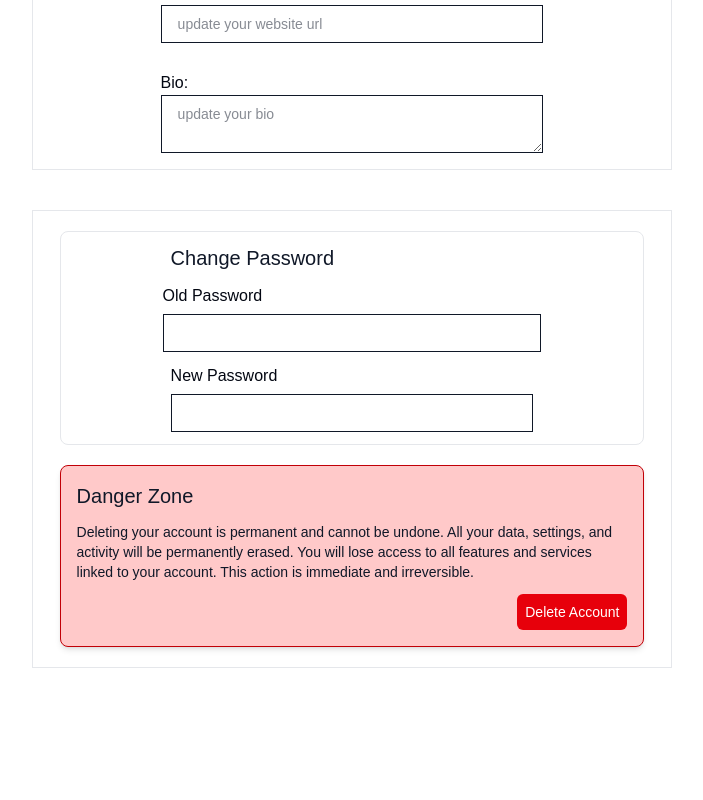
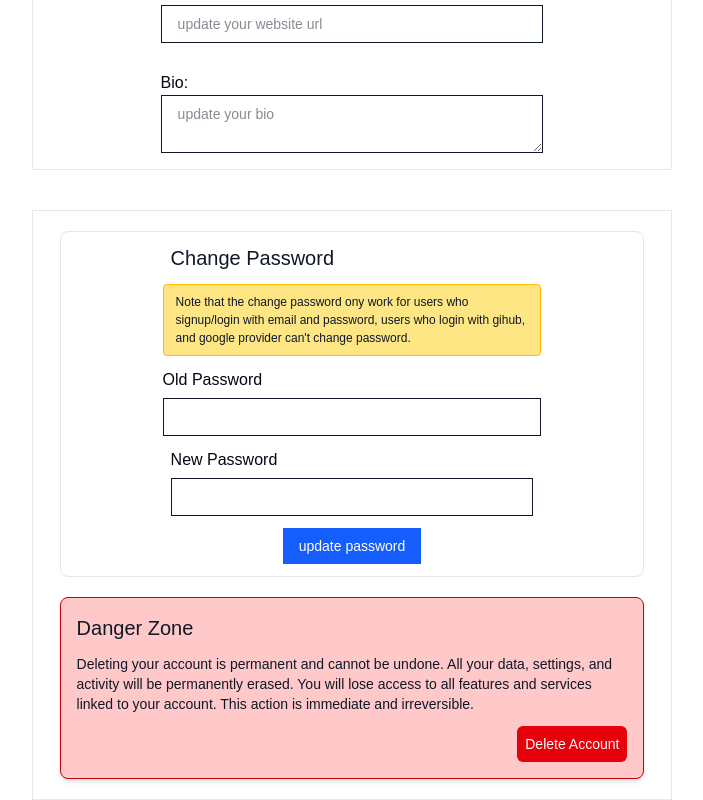
Before and after one commit to Jaycode01/DevCollab, a Next.js app: page /edit-profile in a window 1280 px wide. Shown: the part 806-1606 px from the top of the page, without its empty margins (288-991 px from the left). Before the commit the page ends 1474 px from the top, so only its background shows below. Built offline with nearby package versions, Linux system fonts and the light colour scheme; no server answers; a web font is replaced by a local one.

Commit message:
Add password change functionality to EditProfile component

```diff
--- a/src/app/edit-profile/page.tsx
+++ b/src/app/edit-profile/page.tsx
@@ -2,7 +2,14 @@
 
 import { useEffect, useState } from "react";
 import { doc, getDoc, updateDoc, setDoc } from "firebase/firestore";
-import { getAuth, onAuthStateChanged, User } from "firebase/auth";
+import {
+  getAuth,
+  onAuthStateChanged,
+  User,
+  EmailAuthProvider,
+  reauthenticateWithCredential,
+  updatePassword,
+} from "firebase/auth";
 import { app, db } from "../auth/config";
 import { useRouter } from "next/navigation";
 
@@ -78,6 +85,26 @@ export default function EditProfile() {
       websiteUrl: formData.websiteUrl,
     });
     router.push("/profile");
+  };
+
+  const handlePasswordChange = async () => {
+    if (!authUser || !oldPassword || !newPassword) return;
+
+    try {
+      const credential = EmailAuthProvider.credential(
+        authUser.email!,
+        oldPassword
+      );
+      await reauthenticateWithCredential(authUser, credential);
+      await updatePassword(authUser, newPassword);
+
+      alert("Password updated successfully!");
+      setOldPassword("");
+      setNewPassword("");
+    } catch (error) {
+      console.error("Password update failed:", error);
+      alert("Old Password is incorrect or something went wrong");
+    }
   };
 
   return (
@@ -197,10 +224,17 @@ export default function EditProfile() {
             <h3 className="text-xl text-gray-900 md:w-[65%] w-full px-2 mx-auto">
               Change Password
             </h3>
+            <p className="text-[12px] text-gray-900 border bg-amber-200  border-amber-400 md:w-[65%] w-full px-3 py-2 mx-auto rounded">
+              Note that the change password ony work for users who signup/login
+              with email and password, users who login with gihub, and google
+              provider {`can't`} change password.
+            </p>
             <div className="md:w-[65%] w-full mx-auto flex flex-col gap-1.5 px-2 md:px-0">
               <label htmlFor="">Old Password</label>
               <input
                 type="password"
+                value={oldPassword}
+                onChange={(e) => setOldPassword(e.target.value)}
                 className="border border-gray-900 outline-0 px-4 py-2 text-sm text-gray-900"
               />
             </div>
@@ -209,10 +243,19 @@ export default function EditProfile() {
               <input
                 type="password"
                 name="newPassword"
+                value={newPassword}
+                onChange={(e) => setNewPassword(e.target.value)}
                 id=""
                 className="border border-gray-900 outline-0 px-4 py-2 text-sm text-gray-900"
               />
             </div>
+            <button
+              type="button"
+              onClick={handlePasswordChange}
+              className="bg-blue-600 text-sm py-2 px-4 w-fit mx-auto text-white"
+            >
+              update password
+            </button>
           </div>
           <div className="bg-red-200 w-11/12 mx-auto p-4 border border-red-700 rounded-md shadow-md">
             <h3 className="text-gray-900 text-xl">Danger Zone</h3>
```
